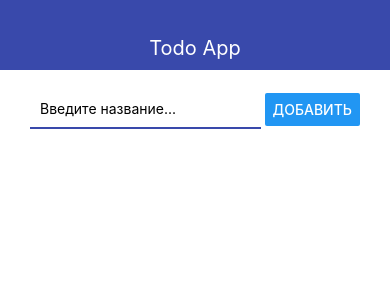
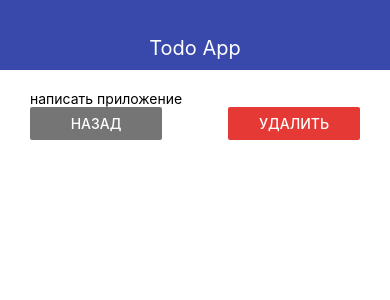
Before and after one commit to arturtarasov/Todo-App, a React Native app: screen / in a window 390 px wide. Shown: the top 300 px of the page. Built offline with nearby package versions, Linux system fonts and the light colour scheme.

Commit message:
change Screens

```diff
--- a/App.js
+++ b/App.js
@@ -1,34 +1,62 @@
-import React, { useState } from 'react'
-import { StyleSheet, Text, View, FlatList } from 'react-native'
-import { Navbar } from './src/Navbar'
-import { AddTodo } from './src/AddTodo'
-import { Todo } from './src/Todo'
+import React, { useState } from 'react';
+import { StyleSheet, View } from 'react-native';
+
+import { Navbar } from './src/components/Navbar';
+import { MainScreen } from './src/screens/MainScreen';
+import { TodoScreen } from './src/screens/TodoScreen';
 
 export default function App() {
-  const [todos, setTodos] = useState([])
+  const [todoId, setTodoId] = useState("2");
+  const [todos, setTodos] = useState([
+    {
+      id: "1",
+      title: "выучить react native"
+    },
+    {
+      id: "2",
+      title: "написать приложение"
+    }
+  ]);
 
   const addTodo = title => {
-    setTodos(prev => [...prev, {
-      id: Date.now().toString(),
-      title,
-    }])
-  }
+    setTodos(prev => [
+      ...prev,
+      {
+        id: Date.now().toString(),
+        title
+      }
+    ]);
+  };
 
   const removeTodo = id => {
-    setTodos(prev => prev.filter(todo => todo.id !== id))
+    setTodos(prev => prev.filter(todo => todo.id !== id));
+  };
+
+  let conent = (
+    <MainScreen
+      todos={todos}
+      addTodo={addTodo}
+      removeTodo={removeTodo}
+      openTodo={setTodoId}
+    />
+  );
+
+  if (todoId) {
+    const selectedTodo = todos.find(todo => todo.id === todoId);
+    conent = (
+      <TodoScreen
+        goBack={() => {
+          setTodoId(null);
+        }}
+        todo={selectedTodo}
+      />
+    );
   }
 
   return (
     <View>
       <Navbar title="Todo App" />
-      <View style={styles.container}>
-        <AddTodo onSubmit={ addTodo } />
-        <FlatList
-          keyExtractor={item => item.id.toString()}
-          data={todos}
-          renderItem={({item}) => <Todo todo={item} onRemove={removeTodo} />}
-        />
-      </View>
+      <View style={styles.container}>{conent}</View>
     </View>
   );
 }
--- a/src/AddTodo.js
+++ /dev/null
@@ -1,44 +0,0 @@
-import React, {useState} from 'react'
-import {View, StyleSheet, TextInput, Button, Alert} from 'react-native'
-
-export const AddTodo = ({ onSubmit }) => {
-    const [value, setValue] = useState('')
-    const pressHandler = () => {
-        if (value.trim()) {
-            onSubmit(value)
-            setValue('')
-        } else {
-            Alert.alert('Название не может быть пустым')
-        }
-
-    }
-
-    return (
-        <View style={styles.block}>
-            <TextInput
-                style={styles.input}
-                onChangeText={setValue}
-                value={value}
-                placeholder="Введите название..."
-                autoCorrect={false}
-                autoCapitalize="none"
-            />
-            <Button title="Добавить" onPress={pressHandler} />
-        </View>
-    )
-}
-
-const styles = StyleSheet.create({
-    block: {
-        flexDirection: 'row',
-        justifyContent: 'space-between',
-        alignItems: 'center'
-    },
-    input: {
-        width: '70%',
-        padding: 10,
-        borderStyle: 'solid',
-        borderBottomWidth: 2,
-        borderBottomColor: '#3949ab'
-    }
-})
--- a/src/Navbar.js
+++ /dev/null
@@ -1,24 +0,0 @@
-import React from 'react'
-import { View, Text, StyleSheet } from 'react-native'
-
-export const Navbar = ({title}) => {
-    return (
-        <View style={styles.navbar}>
-            <Text style={styles.text}>{title}</Text>
-        </View>
-    )
-}
-
-const styles = StyleSheet.create({
-    navbar: {
-        height: 70,
-        alignItems: 'center',
-        justifyContent: 'flex-end',
-        backgroundColor: '#3949ab',
-        paddingBottom: 10
-    },
-    text: {
-        color: 'white',
-        fontSize: 20
-    }
-})
--- a/src/Todo.js
+++ /dev/null
@@ -1,28 +0,0 @@
-import React from 'react'
-import { Text, View, StyleSheet, TouchableOpacity } from 'react-native'
-
-export const Todo = ({todo, onRemove}) => {
-    return (
-        <TouchableOpacity
-            activeOpacity={0.5}
-            onPress={() => console.log('aaaaa', todo.id)}
-            onLongPress={() => onRemove(todo.id)}
-        >
-            <View style={styles.todo} >
-                <Text>{todo.title}</Text>
-            </View>
-        </TouchableOpacity>
-    )
-}
-
-const styles = StyleSheet.create({
-    todo: {
-        flexDirection: 'row',
-        alignItems: 'center',
-        padding: 15,
-        borderWidth: 1,
-        borderColor: '#eee',
-        borderRadius: 5,
-        marginBottom: 10
-    }
-})
--- /dev/null
+++ b/src/components/AddTodo.js
@@ -0,0 +1,45 @@
+import React, { useState } from 'react';
+import { Alert, Button, StyleSheet, TextInput, View } from 'react-native';
+
+import { THEME } from '../theme';
+
+export const AddTodo = ({ onSubmit }) => {
+  const [value, setValue] = useState("");
+  const pressHandler = () => {
+    if (value.trim()) {
+      onSubmit(value);
+      setValue("");
+    } else {
+      Alert.alert("Название не может быть пустым");
+    }
+  };
+
+  return (
+    <View style={styles.block}>
+      <TextInput
+        style={styles.input}
+        onChangeText={setValue}
+        value={value}
+        placeholder="Введите название..."
+        autoCorrect={false}
+        autoCapitalize="none"
+      />
+      <Button title="Добавить" onPress={pressHandler} />
+    </View>
+  );
+};
+
+const styles = StyleSheet.create({
+  block: {
+    flexDirection: "row",
+    justifyContent: "space-between",
+    alignItems: "center"
+  },
+  input: {
+    width: "70%",
+    padding: 10,
+    borderStyle: "solid",
+    borderBottomWidth: 2,
+    borderBottomColor: THEME.MAIN_COLOR
+  }
+});
--- /dev/null
+++ b/src/components/Navbar.js
@@ -0,0 +1,26 @@
+import React from 'react';
+import { StyleSheet, Text, View } from 'react-native';
+
+import { THEME } from '../theme';
+
+export const Navbar = ({ title }) => {
+  return (
+    <View style={styles.navbar}>
+      <Text style={styles.text}>{title}</Text>
+    </View>
+  );
+};
+
+const styles = StyleSheet.create({
+  navbar: {
+    height: 70,
+    alignItems: "center",
+    justifyContent: "flex-end",
+    backgroundColor: THEME.MAIN_COLOR,
+    paddingBottom: 10
+  },
+  text: {
+    color: "white",
+    fontSize: 20
+  }
+});
--- /dev/null
+++ b/src/components/Todo.js
@@ -0,0 +1,28 @@
+import React from 'react';
+import { StyleSheet, Text, TouchableOpacity, View } from 'react-native';
+
+export const Todo = ({ todo, onRemove, onOpen }) => {
+  return (
+    <TouchableOpacity
+      activeOpacity={0.5}
+      onPress={() => onOpen(todo.id)}
+      onLongPress={() => onRemove(todo.id)}
+    >
+      <View style={styles.todo}>
+        <Text>{todo.title}</Text>
+      </View>
+    </TouchableOpacity>
+  );
+};
+
+const styles = StyleSheet.create({
+  todo: {
+    flexDirection: "row",
+    alignItems: "center",
+    padding: 15,
+    borderWidth: 1,
+    borderColor: "#eee",
+    borderRadius: 5,
+    marginBottom: 10
+  }
+});
--- /dev/null
+++ b/src/screens/MainScreen.js
@@ -0,0 +1,22 @@
+import React from 'react';
+import { FlatList, StyleSheet, View } from 'react-native';
+
+import { AddTodo } from '../components/AddTodo';
+import { Todo } from '../components/Todo';
+
+export const MainScreen = ({ addTodo, todos, removeTodo, openTodo }) => {
+  return (
+    <View>
+      <AddTodo onSubmit={addTodo} />
+      <FlatList
+        keyExtractor={item => item.id.toString()}
+        data={todos}
+        renderItem={({ item }) => (
+          <Todo todo={item} onRemove={removeTodo} onOpen={openTodo} />
+        )}
+      />
+    </View>
+  );
+};
+
+const styles = StyleSheet.create({});
--- /dev/null
+++ b/src/screens/TodoScreen.js
@@ -0,0 +1,36 @@
+import React from 'react';
+import { Button, StyleSheet, Text, View } from 'react-native';
+
+import { THEME } from '../theme';
+
+export const TodoScreen = ({ goBack, todo }) => {
+  return (
+    <View>
+      <Text>{todo.title}</Text>
+      <View style={styles.buttons}>
+        <View style={styles.button}>
+          <Button title="Назад" color={THEME.GREY_COLOR} onPress={goBack} />
+        </View>
+        <View style={styles.button}>
+          <Button
+            title="Удалить"
+            color={THEME.DANGER_COLOR}
+            onPress={() => {
+              console.log("remove");
+            }}
+          />
+        </View>
+      </View>
+    </View>
+  );
+};
+
+const styles = StyleSheet.create({
+  buttons: {
+    flexDirection: "row",
+    justifyContent: "space-between"
+  },
+  button: {
+    width: "40%"
+  }
+});
--- /dev/null
+++ b/src/theme.js
@@ -0,0 +1,5 @@
+export const THEME = {
+  DANGER_COLOR: "#e53935",
+  GREY_COLOR: "#757575",
+  MAIN_COLOR: "#3949ab"
+};
```
